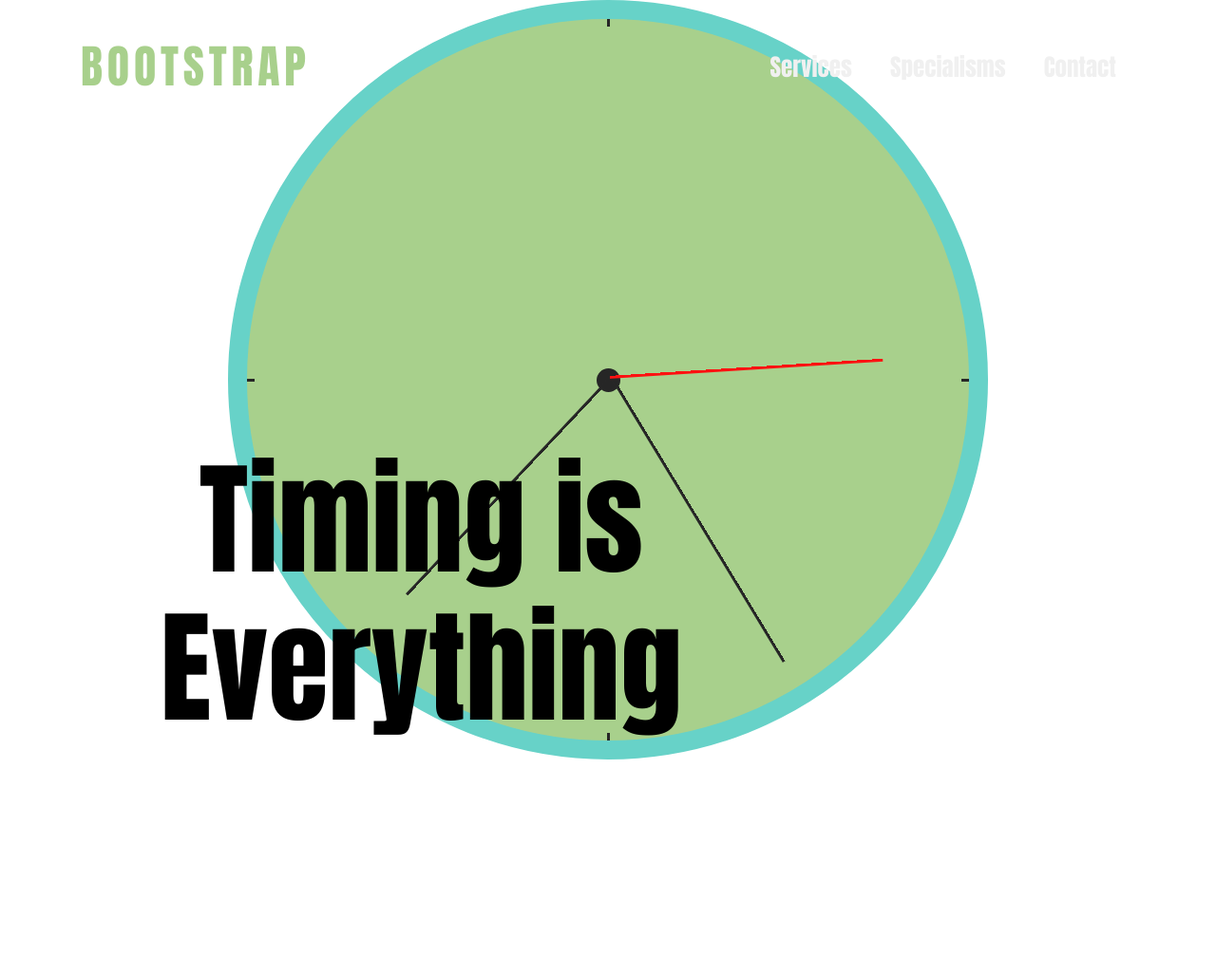
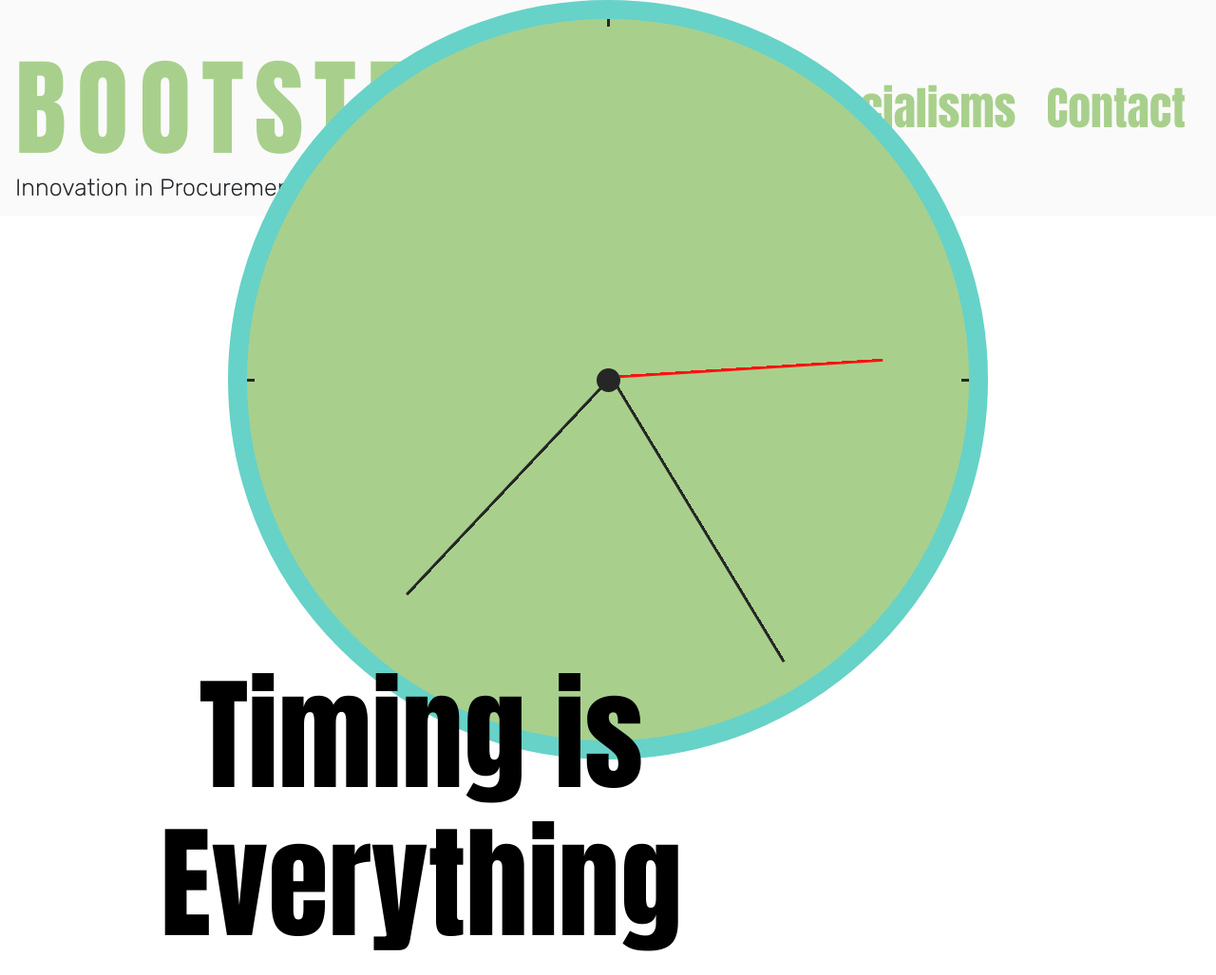
Before and after one commit to Adlerberg/bootstrap.com, a plain HTML site: page index.html in a window 1280 px wide. Shown: the top 1027 px of the page at 95% size. Drawn offline with Linux system fonts and the light colour scheme; some packages are replaced by stand-ins of ours; no server answers; files whose address does not match are found by name.

Commit message:
Change navbar

```diff
--- a/index.html
+++ b/index.html
@@ -27,23 +27,36 @@
   </head>
   <body>
 
-    <nav class="navbar navbar-expand-lg navbar-dark ftco_navbar bg-dark ftco-navbar-light" id="ftco-navbar" data-aos="fade-down" data-aos-delay="500">
-      <div class="container">
-        <a class="navbar-brand" href="index.html">Bootstrap</a>
-        <button class="navbar-toggler" type="button" data-toggle="collapse" data-target="#ftco-nav" aria-controls="ftco-nav" aria-expanded="false" aria-label="Toggle navigation">
-          <span class="oi oi-menu"></span> Menu
-        </button>
-
-        <div class="collapse navbar-collapse" id="ftco-nav">
-          <ul class="navbar-nav ml-auto">
-            <li class="nav-item"><a href="index.html" class="nav-link">Services</a></li>
-            <li class="nav-item"><a href="services.html" class="nav-link">Specialisms</a></li>
-            <li class="nav-item"><a href="contact.html" class="nav-link">Contact</a></li>
-          </ul>
+<nav class="navbar navbar-expand-lg navbar-light bg-light">
+    <div class="d-flex flex-grow-1" id="logo">
+        <span class="w-100 d-lg-none d-block"><!-- hidden spacer to center brand on mobile --></span>
+        <a class="navbar-brand d-none d-lg-inline-block" href="#">
+            Bootstrap
+        </a>
+        <div class="w-100 text-right">
+            <button class="navbar-toggler" type="button" data-toggle="collapse" data-target="#myNavbar">
+                <span class="navbar-toggler-icon"></span>
+            </button>
         </div>
-      </div>
-    </nav>
-    <!-- END nav -->
+    </div>
+    <div class="text-under">
+        Innovation in Procurement
+    </div>
+    <div class="collapse navbar-collapse flex-grow-1 text-right" id="navbar">
+        <ul class="navbar-nav ml-auto flex-nowrap">
+            <li class="nav-item">
+                <a href="#" class="nav-link m-2 menu-item nav-active">Services</a>
+            </li>
+            <li class="nav-item">
+                <a href="#" class="nav-link m-2 menu-item">Specialisms</a>
+            </li>
+            <li class="nav-item">
+                <a href="#" class="nav-link m-2 menu-item">Contact</a>
+            </li>
+        </ul>
+    </div>
+</nav>
+<!-- END nav -->
 
     <!-- <section class="ftco-cover clock" style="background-image: url(images/clock.gif);  height: 75vh;" id="section-home" data-aos="fade"  data-stellar-background-ratio="0.5"> -->
       <section class="ftco-cover">
@@ -57,10 +70,12 @@
               <div class="minute"></div>
               <div class="second"></div>
           </div>
+      </section>
+      <section class="ftco-cover">
       <div class="container">
         <div class="row align-items-center ftco-vh-150">
           <div class="col-md-7" id="clock-text">
-            <h1 class="ftco-heading mb-3" data-aos="fade-up" data-aos-delay="500" id="text">Timing is Everything</h1>
+            <h1 class="ftco-heading mb-3" data-aos="fade-up" data-aos-delay="100" id="text">Timing is Everything</h1>
           </div>
         </div>
       </div>
```
Also changed, not shown: css/style.css.
